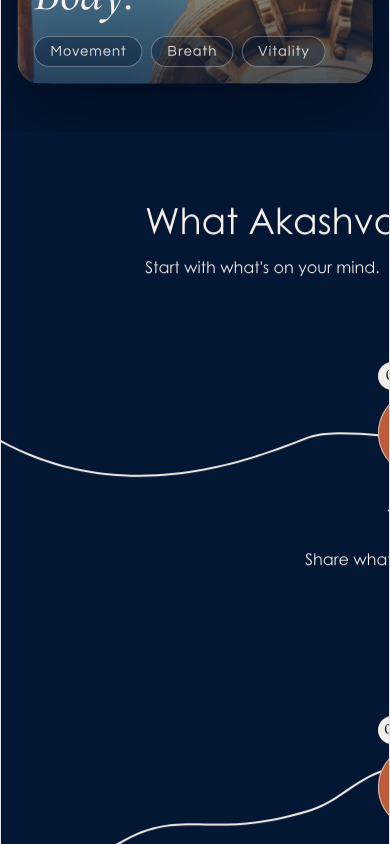
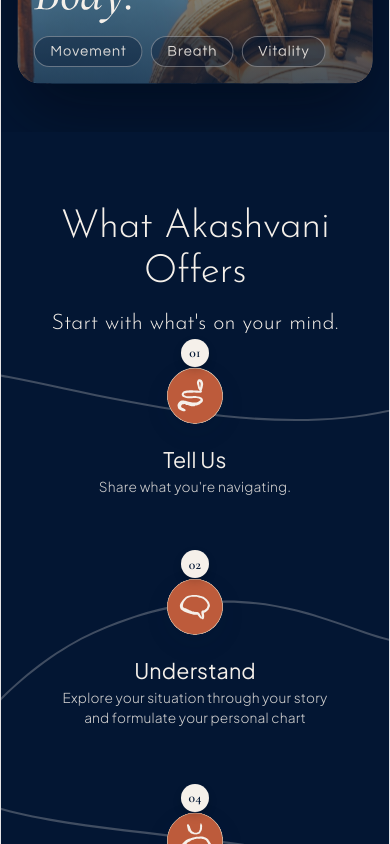
Before and after one commit to hcx108-ux/client, a React (Vite) app in the folder client/: page / in a window 390 px wide. Shown: the part 2180-3024 px from the top of the page. Built offline with nearby package versions, Linux system fonts and the light colour scheme; the HTML template or start-up script is replaced by a standard one.

Commit message:
fix: strictly hide desktop offers elements on mobile view

```diff
--- a/client/src/components/home/OffersSection.css
+++ b/client/src/components/home/OffersSection.css
@@ -129,15 +129,15 @@
   }
 
   .offers-header {
-    display: none;
+    display: none !important;
   }
 
   .offers-desktop-wrapper {
-    display: none;
+    display: none !important;
   }
 
   .offers-mobile-layout {
-    display: block;
+    display: block !important;
     position: relative;
     width: 100%;
     aspect-ratio: 375 / 1103;
--- a/client/src/components/home/OffersSection.jsx
+++ b/client/src/components/home/OffersSection.jsx
@@ -9,13 +9,13 @@
     <section className="offers-section">
       <div className="offers-container">
         {/* Desktop Wavy Line & Nodes (Complete Figma Asset) */}
-        <AnimatedSection className="offers-desktop-wrapper">
+        <div className="offers-desktop-wrapper">
           <img
             src={servicesProcessVisual}
             alt="What Akashvani Offers - Journey Steps"
             className="offers-desktop-img"
           />
-        </AnimatedSection>
+        </div>
 
         {/* Mobile HTML Layout (Responsive) */}
         <div className="offers-mobile-layout">
```
